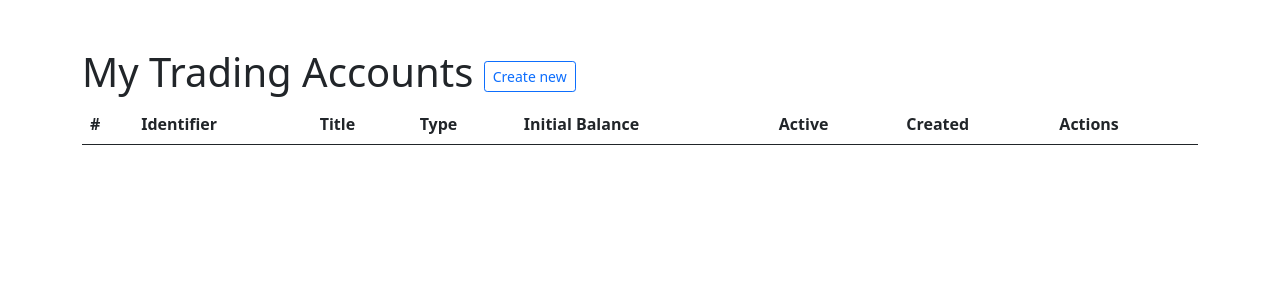
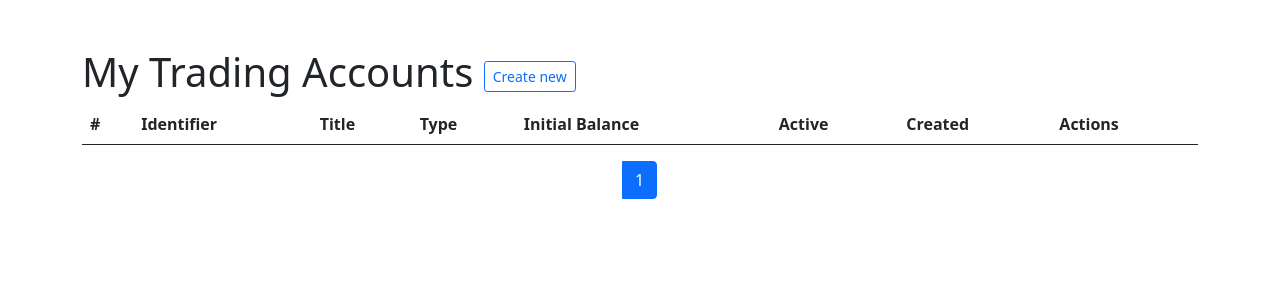
Before and after one commit to temirlanmukatayev/tradingmasters, a Django app: page /accounts_list/ in a window 1280 px wide. Shown: the part 56-356 px from the top of the page. Run offline with Django 4.2, Linux system fonts and the light colour scheme; the visitor is signed in with stand-in values (Sample User, id 1); lists and menus that the app fills with data are empty.

Commit message:
Trading Account listview pagination ready

```diff
--- a/templates/accounts_list.html
+++ b/templates/accounts_list.html
@@ -39,6 +39,68 @@
           {% endfor %}
         </tbody>
       </table>
+
+      <!-- pagination starts -->
+      <nav aria-label="paginator">
+        <ul class="pagination flex-wrap justify-content-center">
+          <li class="page-item disabled">
+            {% if page_obj.has_previous %}
+              <li class="page-item">
+                <a class="page-link" href="{{ request.path }}?page={{ page_obj.previous_page_number }}">
+                  <span aria-hidden="true">&laquo;</span>
+                </a>
+              </li>
+            {% endif %}
+            {% if page_obj.number > 3 %}
+              <li class="page-item">
+                <a class="page-link" href="{{ request.path }}?page=1">1</a>
+              </li>
+            {% endif %}
+            {% if page_obj.number > 4 %}
+                <li class="page-item">
+                <span class="page-link">....</span>
+                </li>
+            {% endif %}
+          </li>
+
+          {% for i in page_obj.paginator.page_range %}
+            {% if page_obj.number == i %}
+              <li class="page-item active">
+                <span class="page-link">
+                  {{ i }}
+                  <span class="sr-only"></span>
+                </span>
+              </li>
+              {% elif i > page_obj.number|add:'-3' and i < page_obj.number|add:'3' %}
+                <li class="page-item">
+                  <a class="page-link" href="{{ request.path }}?page={{ i }}">{{ i }}</a>
+                </li>
+            {% endif %}
+          {% endfor %}
+
+          {% if page_obj.has_next %}
+            {% if page_obj.number < page_obj.paginator.num_pages|add:'-3' %}
+                <li class="page-item">
+                    <span class="page-link">....</span>
+                </li>
+                <li class="page-item">
+                    <a class="page-link" href="?page={{ page_obj.paginator.num_pages }}">{{ page_obj.paginator.num_pages }}</a>
+                </li>
+            {% elif page_obj.number < page_obj.paginator.num_pages|add:'-2' %}
+                <li class="page-item">
+                    <a class="page-link" href="?page={{ page_obj.paginator.num_pages }}">{{ page_obj.paginator.num_pages }}</a>
+                </li>
+            {% endif %}
+            <li class="page-item">
+              <a class="page-link" href="?page={{ page_obj.next_page_number }}">
+                <span aria-hidden="true">&raquo;</span>
+              </a>
+            </li>
+          {% endif %}
+        </ul>
+      </nav>
+      <!-- pagination end -->
+
     </div>
   </div>
 {% endblock content %}
--- a/trades/views.py
+++ b/trades/views.py
@@ -34,6 +34,7 @@ class TradingAccountsCreateView(LoginRequiredMixin, CreateView):
 
 class TradingAccountsListView(LoginRequiredMixin, OwnerMixin, ListView):
     model = TradingAccount
+    paginate_by = 10
     context_object_name = 'accounts'
     template_name = 'accounts_list.html'
 
```
